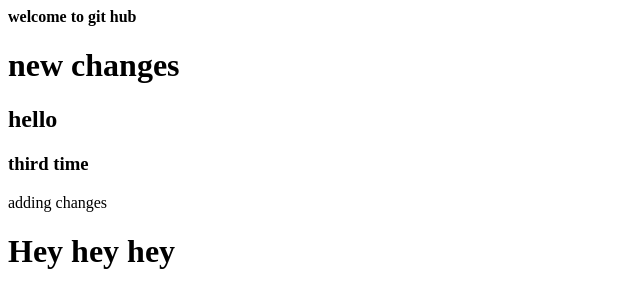
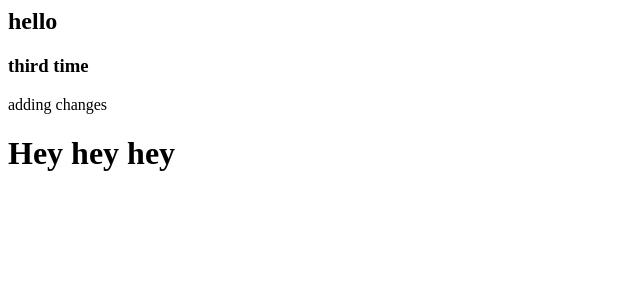
Before and after one commit to ksgowripriyanka/MyGitProject, a plain HTML site: page index.html in a window 1280 px wide. Shown: the whole page, without its empty margins (0-640 px from the left). Drawn offline with Linux system fonts and the light colour scheme.

Commit message:
index  file changed

```diff
--- a/index.html
+++ b/index.html
@@ -3,8 +3,7 @@
 <title>git hub</title>
 </head>
 <body>
-<b>welcome to git hub</b>
-<h1>new changes</h2>
+
 <h2>hello</h2>
 <h3>third time</h3>
 adding changes
```
